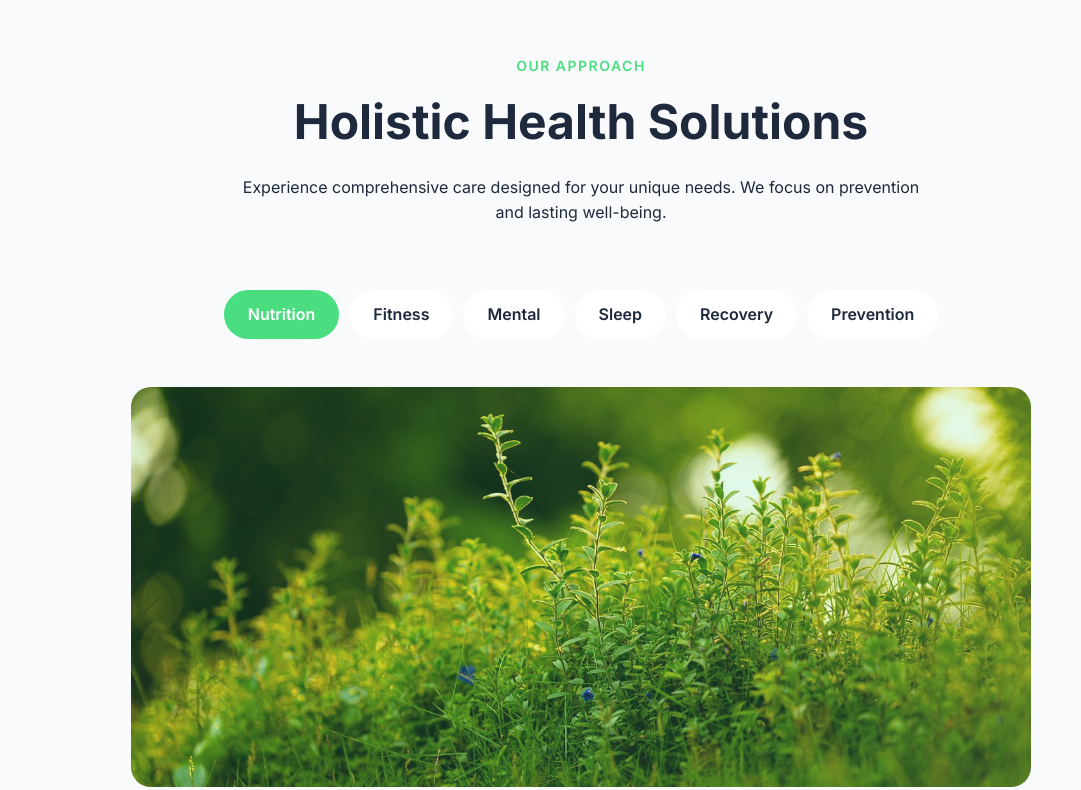
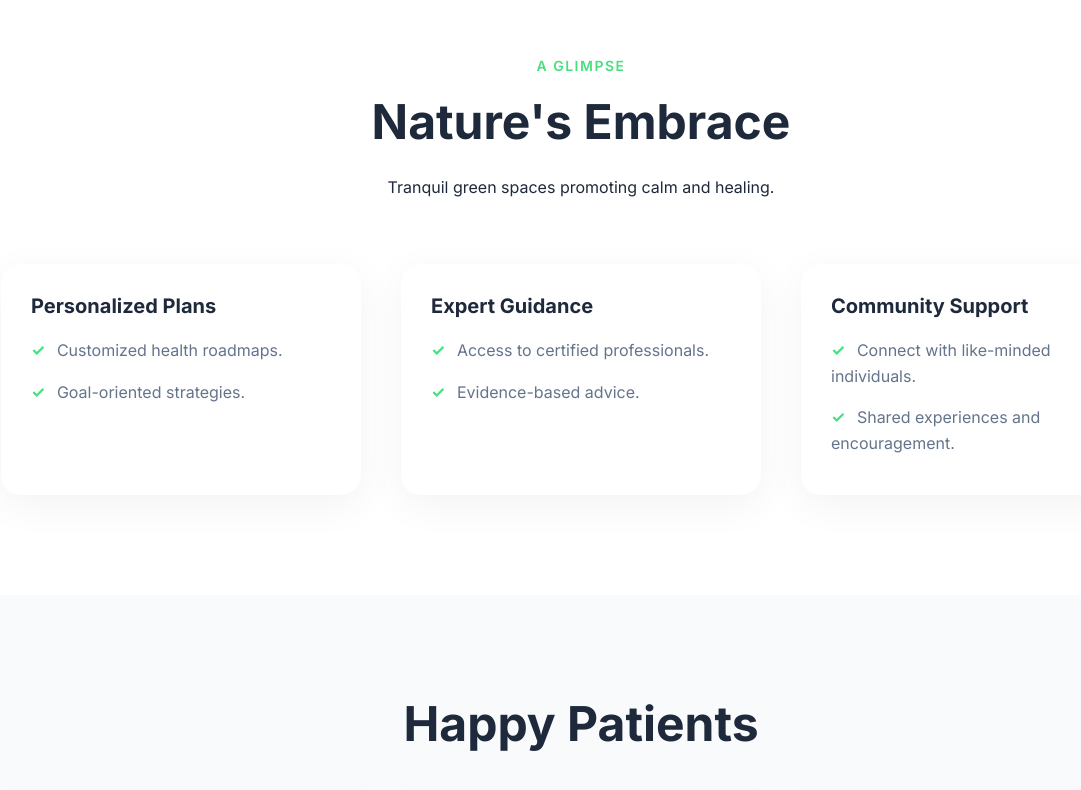
Before and after one commit to HridayRaj02/Capstone-Project, a plain HTML site: page capstone.html in a window 1280 px wide. Shown: the part 6246-7036 px from the top of the page, without its empty margins (59-1140 px from the left). Drawn offline with Linux system fonts and the light colour scheme.

Commit message:
removed holistic-health section

```diff
--- a/capstone.html
+++ b/capstone.html
@@ -209,7 +209,7 @@
         </div>
     </section>
 
-    <section class="holistic-health">
+    <!-- <section class="holistic-health">
         <div class="container">
             <div class="section-header">
                 <p class="label">Our Approach</p>
@@ -261,7 +261,7 @@
                 </div>
             </div>
         </div>
-    </section>
+    </section> -->
 
     <section class="features">
         <div class="container">
```
